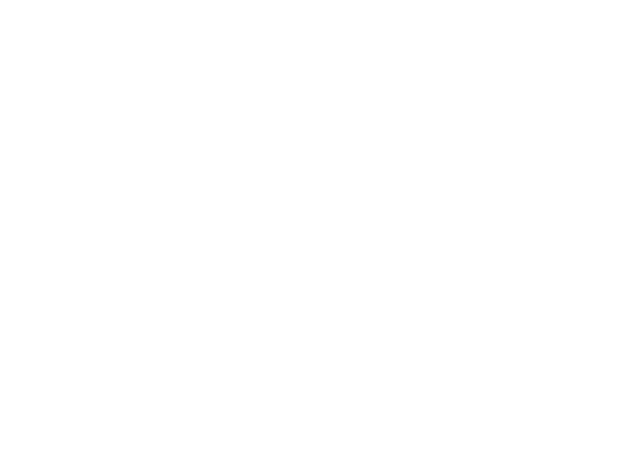
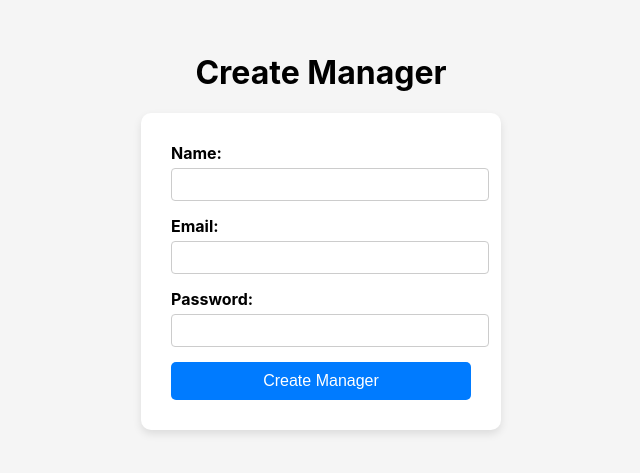
Before and after one commit to YoussifKhaled/Karo, a React (Create React App) app in the folder frontend/: page /create-manager in a window 1280 px wide. Before the commit this address had no page. Shown: the part 169-642 px from the top of the page, without its empty margins (319-959 px from the left). Built offline with nearby package versions, Linux system fonts and the light colour scheme.

Commit message:
feat - Add Create Manager page and update header for role-based navigation

```diff
--- a/frontend/src/App.js
+++ b/frontend/src/App.js
@@ -8,6 +8,7 @@ import Home from './pages/home/Home';
 import ParkingLot from './pages/parkinglot/ParkingLot';
 import NotificationCenter from './pages/notificationcenter/NotificationCenter';
 import Wallet from './pages/wallet/Wallet';
+import CreateManager from './pages/create-manager/CreateManager';
 
 function App() {
   return (
@@ -21,6 +22,7 @@ function App() {
             <Route path="/parking-lot/:lotId" element={<ParkingLot />} />
             <Route path="/notifications" element={<NotificationCenter />} />
             <Route path="/wallet" element={<Wallet />} />
+            <Route path="/create-manager" element={<CreateManager />} />
           </Routes>
         </main>
       </Router>
--- a/frontend/src/components/header/Header.css
+++ b/frontend/src/components/header/Header.css
@@ -83,3 +83,35 @@
     background-color: #16a8e6;
     color: white;
 }
+
+.admin-logout {
+    display: flex;
+    align-items: center;
+    justify-content: center;
+    width: 8rem;
+    cursor: pointer;
+    border-radius: 0.25rem;
+    padding: 0.5rem;
+    border: 0.1rem solid whitesmoke;
+}
+
+.admin-logout:hover {
+    background-color: #16a8e6;
+    color: white;
+}
+
+.create-manager {
+    display: flex;
+    align-items: center;
+    justify-content: center;
+    width: 10rem;
+    cursor: pointer;
+    border-radius: 0.25rem;
+    padding: 0.5rem;
+    border: 0.1rem solid whitesmoke;
+}
+
+.create-manager:hover {
+    background-color: #16a8e6;
+    color: white;
+}
--- a/frontend/src/components/header/Header.jsx
+++ b/frontend/src/components/header/Header.jsx
@@ -5,7 +5,7 @@ import HomeIcon from '@mui/icons-material/Home';
 import AccountCircleIcon from '@mui/icons-material/AccountCircle';
 import NotificationsIcon from '@mui/icons-material/Notifications';
 
-function Header ({title}) {
+function Header ({title,mode}) {
 
   const navigate = useNavigate();
   const [dropdown, setDropdown] = useState(false);
@@ -21,12 +21,17 @@ function Header ({title}) {
 
   return (
     <>
+      {
+        mode === 0 && // Driver
+        <>
           <div className="header">
-          <HomeIcon className="home-icon" sx={{ fontSize: 30 }}
+              <HomeIcon
+                className="home-icon" sx={{ fontSize: 30 }}
                 onClick={() => navigate('/home')}
               />
               <span className="karo">{title}</span>
-          <NotificationsIcon className="notification-icon" sx={{ fontSize: 30 }}
+              <NotificationsIcon
+                className="notification-icon" sx={{ fontSize: 30 }}
                 onClick={() => navigate('/notifications')}
               />
               <AccountCircleIcon
@@ -41,6 +46,38 @@ function Header ({title}) {
             </ul>
           )}
         </>
+      }
+      {
+        mode === 1 && // Manager
+        <>
+          <div className="header">
+              <HomeIcon
+                className="home-icon" sx={{ fontSize: 30 }}
+                onClick={() => navigate('/home')}
+              />
+              <span className="karo">{title}</span>
+              <NotificationsIcon
+                className="notification-icon" sx={{ fontSize: 30 }}
+                onClick={() => navigate('/notifications')}
+              />
+          </div>
+        </>
+      }
+      {
+        mode === 2 && // Admin
+        <>
+          <div className="header">
+              <HomeIcon
+                className="home-icon" sx={{ fontSize: 30 }}
+                onClick={() => navigate('/home')}
+              />
+              <span className="karo">{title}</span>
+              <button className="create-manager" onClick={() => navigate('/create-manager')}>Create Manager</button>
+              <button className="admin-logout" onClick={logOut}>Logout</button>
+          </div>
+        </>
+      }
+    </>
     );
 }
 
--- a/frontend/src/components/map/Map.jsx
+++ b/frontend/src/components/map/Map.jsx
@@ -13,7 +13,7 @@ const customIcon = new L.Icon({
     tooltipSize: [40, 40],
 });
 
-function MapComponent () {
+function MapComponent ({mode}) {
 
     const navigate = useNavigate();
     const [parkingLots, setParkingLots] = useState([]);
--- /dev/null
+++ b/frontend/src/pages/create-manager/CreateManager.css
@@ -0,0 +1,50 @@
+.CreateManager {
+    display: flex;
+    flex-direction: column;
+    align-items: center;
+    justify-content: center;
+    background-color: #f5f5f5;
+    height: 100vh;
+}
+
+.manager-form {
+    background-color: white;
+    padding: 30px;
+    border-radius: 10px;
+    box-shadow: 0 4px 8px rgba(0, 0, 0, 0.1);
+    width: 300px;
+}
+
+.form-group {
+    margin-bottom: 15px;
+    text-align: left;
+}
+
+.form-group label {
+    display: block;
+    margin-bottom: 5px;
+    font-weight: bold;
+}
+
+.form-group input {
+    width: 100%;
+    padding: 8px;
+    border: 1px solid #ccc;
+    border-radius: 4px;
+}
+
+.button-manager-creation {
+    width: 100%;
+    padding: 10px;
+    background-color: #007bff;
+    border: none;
+    border-radius: 5px;
+    color: white;
+    font-size: 1em;
+    cursor: pointer;
+    transition: background-color 0.3s;
+}
+
+.button-manager-creation:hover {
+    background-color: #0056b3;
+}
--- /dev/null
+++ b/frontend/src/pages/create-manager/CreateManager.jsx
@@ -0,0 +1,59 @@
+import './CreateManager.css';
+import { useState } from 'react';
+import { useNavigate } from 'react-router-dom';
+
+function CreateManager() {
+
+    const [name, setName] = useState('');
+    const [email, setEmail] = useState('');
+    const [password, setPassword] = useState('');
+
+    const navigate = useNavigate();
+
+    const handleSubmit = (e) => {
+        e.preventDefault();
+        console.log(name, email, password);
+        navigate(-1);
+    };
+
+    return (
+        <div className="CreateManager">
+            <h1>Create Manager</h1>
+            <form onSubmit={handleSubmit} className="manager-form">
+                <div className="form-group">
+                    <label htmlFor="name">Name:</label>
+                    <input
+                        type="text"
+                        id="name"
+                        value={name}
+                        onChange={(e) => setName(e.target.value)}
+                        required
+                    />
+                </div>
+                <div className="form-group">
+                    <label htmlFor="email">Email:</label>
+                    <input
+                        type="email"
+                        id="email"
+                        value={email}
+                        onChange={(e) => setEmail(e.target.value)}
+                        required
+                    />
+                </div>
+                <div className="form-group">
+                    <label htmlFor="password">Password:</label>
+                    <input
+                        type="password"
+                        id="password"
+                        value={password}
+                        onChange={(e) => setPassword(e.target.value)}
+                        required
+                    />
+                </div>
+                <button className="button-manager-creation" type="submit">Create Manager</button>
+            </form>
+        </div>
+    );
+}
+
+export default CreateManager;
--- a/frontend/src/pages/home/Home.jsx
+++ b/frontend/src/pages/home/Home.jsx
@@ -3,12 +3,15 @@ import React from 'react';
 import MapComponent from '../../components/map/Map';
 import Header from '../../components/header/Header';
 
+// mode: Driver:0 or Manager:1 or Admin:2
+const mode = 2;
+
 function Home() {
   return (
     <div className="Home">
-        <Header title="Karo" />
+        <Header title="Karo" mode={mode} />
         <div className="map-container">
-            <MapComponent />
+            <MapComponent mode={mode} />
         </div>
     </div>
   );
```
Lines whose indentation alone changed are shown as unchanged.
